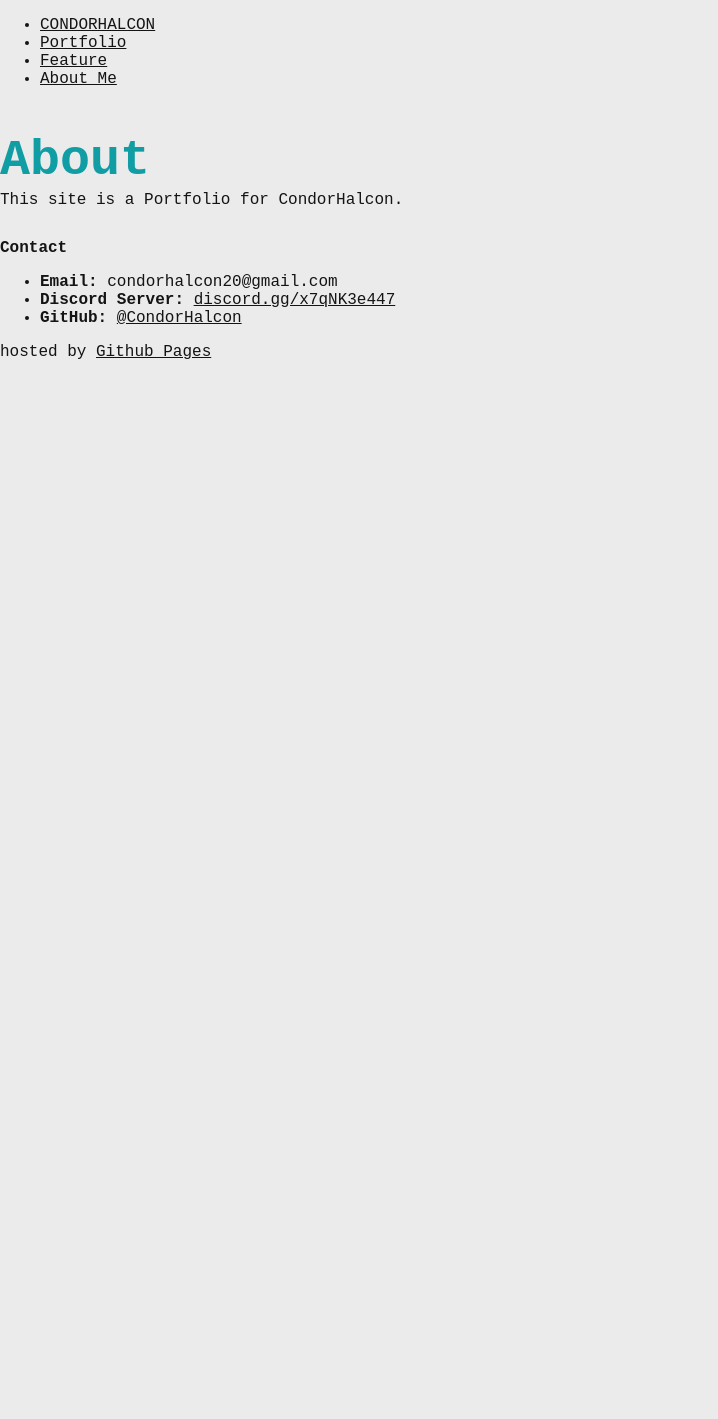
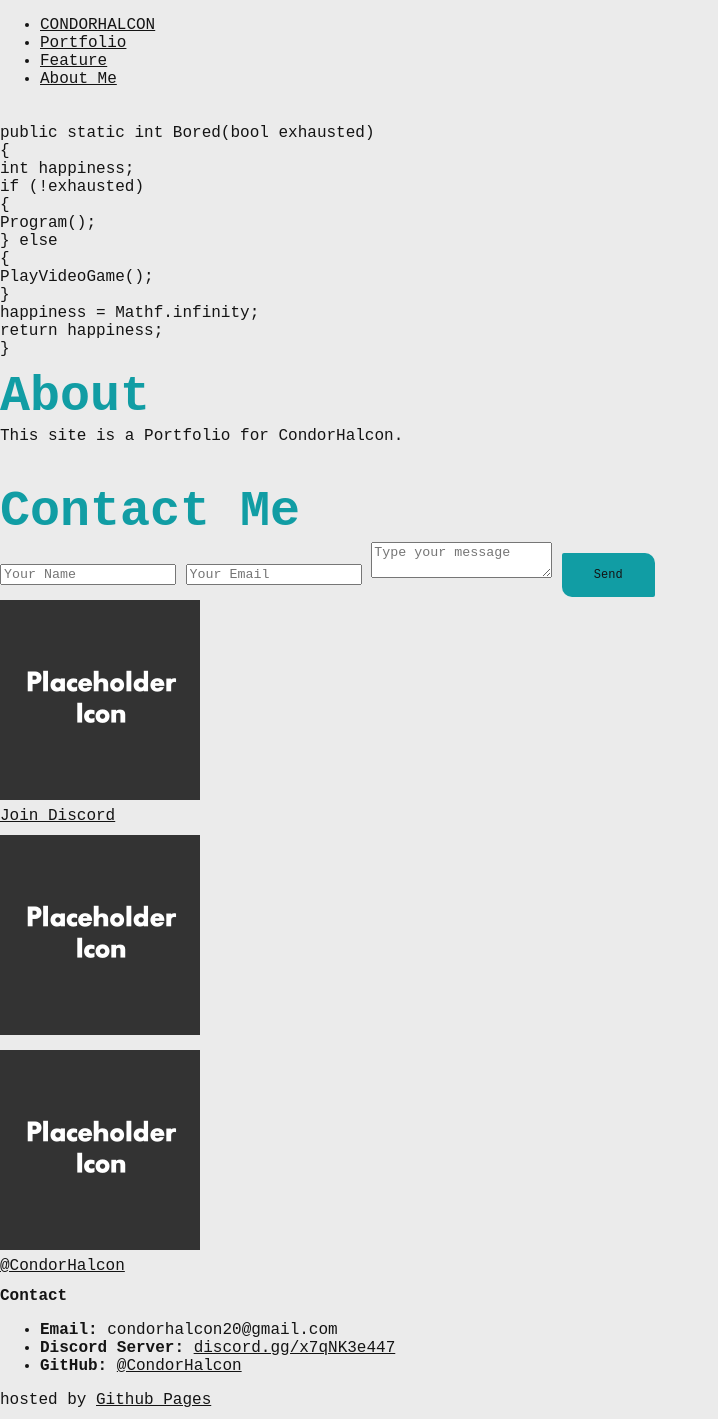
Before and after one commit to CondorHalcon/condorhalcon.github.io, a Jekyll site: the page built from home.html, in a window 1280 px wide. Shown: the whole page, without its empty margins (0-718 px from the left). Built offline with Jekyll 4.4.1, drawn with Linux system fonts in a browser that asks for light colours; before the commit the page ends 900 px from its top, so only the background shows below that.

Commit message:
Added Home Content

```diff
--- a/_config.yml
+++ b/_config.yml
@@ -10,8 +10,6 @@ contact:
     github:
         tag: "@CondorHalcon"
         url: "https://github.com/CondorHalcon"
-description: >
-    This site is a Portfolio for CondorHalcon.
 webhost:
     name: "Github Pages"
     url: "https://pages.github.com/"
--- a/home.html
+++ b/home.html
@@ -3,8 +3,25 @@ title: "Home"
 permalink: /home
 ---
 <section>
+    <p><span>public static int</span> <span>Bored</span>(<span>bool</span> exhausted)<br>
+        {<br>
+            <span>int</span> happiness;<br>
+            <span>if</span> (!exhausted)<br>
+            {<br>
+                <span>Program</span>();<br>
+            } <span>else</span> <br>
+            {<br>
+                <span>PlayVideoGame</span>();<br>
+            }<br>
+            happiness = <span>Mathf</span>.infinity;<br>
+            <span>return</span> happiness;<br>
+        }
+    </p>
+</section>
+
+<section>
     <h2>About</h2>
-    <p>{{site.description}}</p>
+    <p>This site is a Portfolio for CondorHalcon.</p>
 </section>
 <br>
 
@@ -22,3 +39,5 @@ permalink: /home
 <br>
 
 {% endfor %}
+
+{%- include contact.html -%}
```
